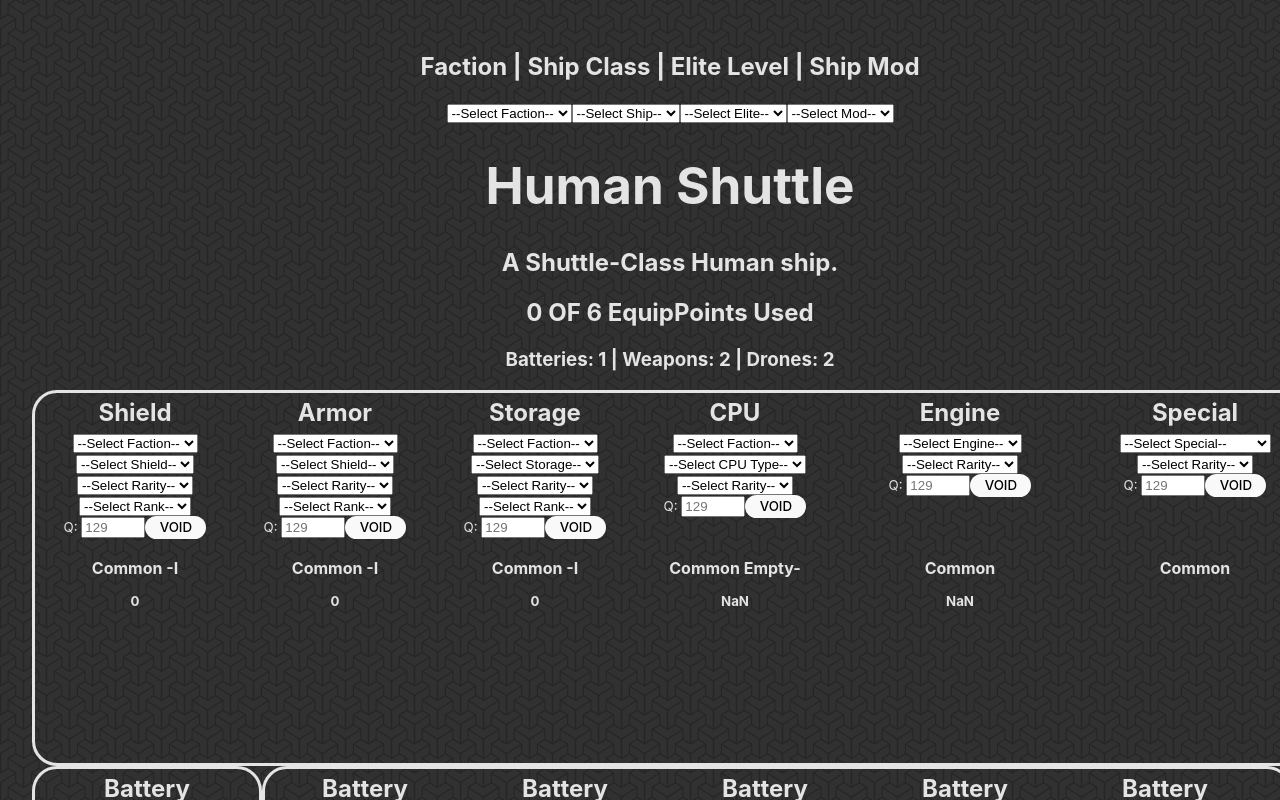
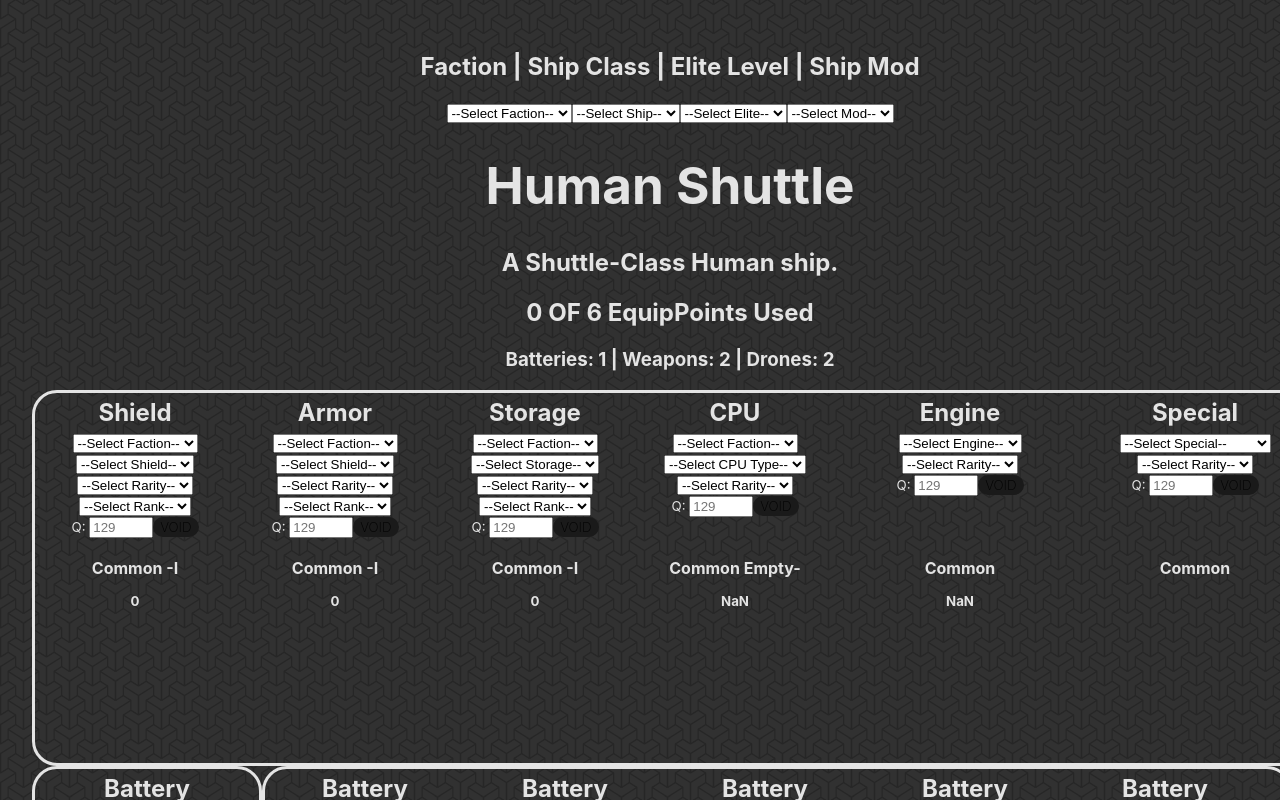
Before and after one commit to TheSancheeze/TIB2ShipOutfitter, a React (Vite) app: page / in a window 1280 px wide. Shown: the top 800 px of the page. Built offline with nearby package versions, Linux system fonts and the light colour scheme.

Commit message:
Updated Button Size to Fit

```diff
--- a/src/index.css
+++ b/src/index.css
@@ -5,6 +5,7 @@
 
   color-scheme: light dark;
   color: rgba(255, 255, 255, 0.87);
+  /* color: rgba(8, 8, 8, 0.87); */
   /* background-color: #242424; */
 
   font-synthesis: none;
@@ -43,10 +44,10 @@ h1 {
 button {
   border-radius: 20px;
   border: 1px solid transparent;
-  line-height: 5px;
-  padding: 0.6em 1em;
+  /* line-height: 5px; */
+  /* padding: 0.6em 1em; */
   font-size: 1em;
-  font-weight: 500;
+  font-weight: 250;
   font-family: inherit;
   background-color: #1a1a1a;
   cursor: pointer;
@@ -60,6 +61,11 @@ button:focus-visible {
   outline: 4px auto -webkit-focus-ring-color;
 }
 
+/* select {
+  background-color: rgba(30, 0, 30, 0.243);
+  color: rgba(255, 255, 255, 0.87);
+} */
+
 @media (prefers-color-scheme: light) {
   /* :root {
     color: #213547;
@@ -68,7 +74,7 @@ button:focus-visible {
   a:hover {
     color: #747bff;
   }
-  button {
+  /* button {
     background-color: #f9f9f9;
-  }
+  } */
 }
```
